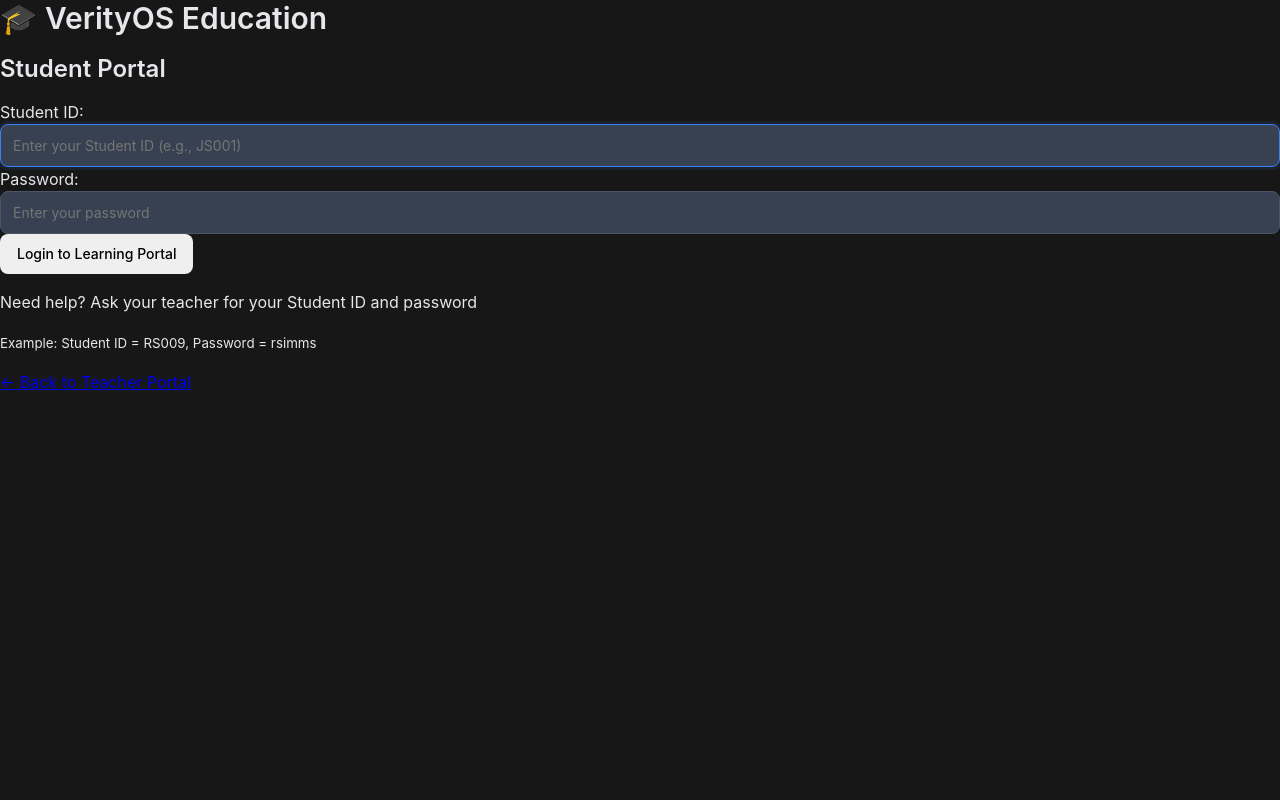
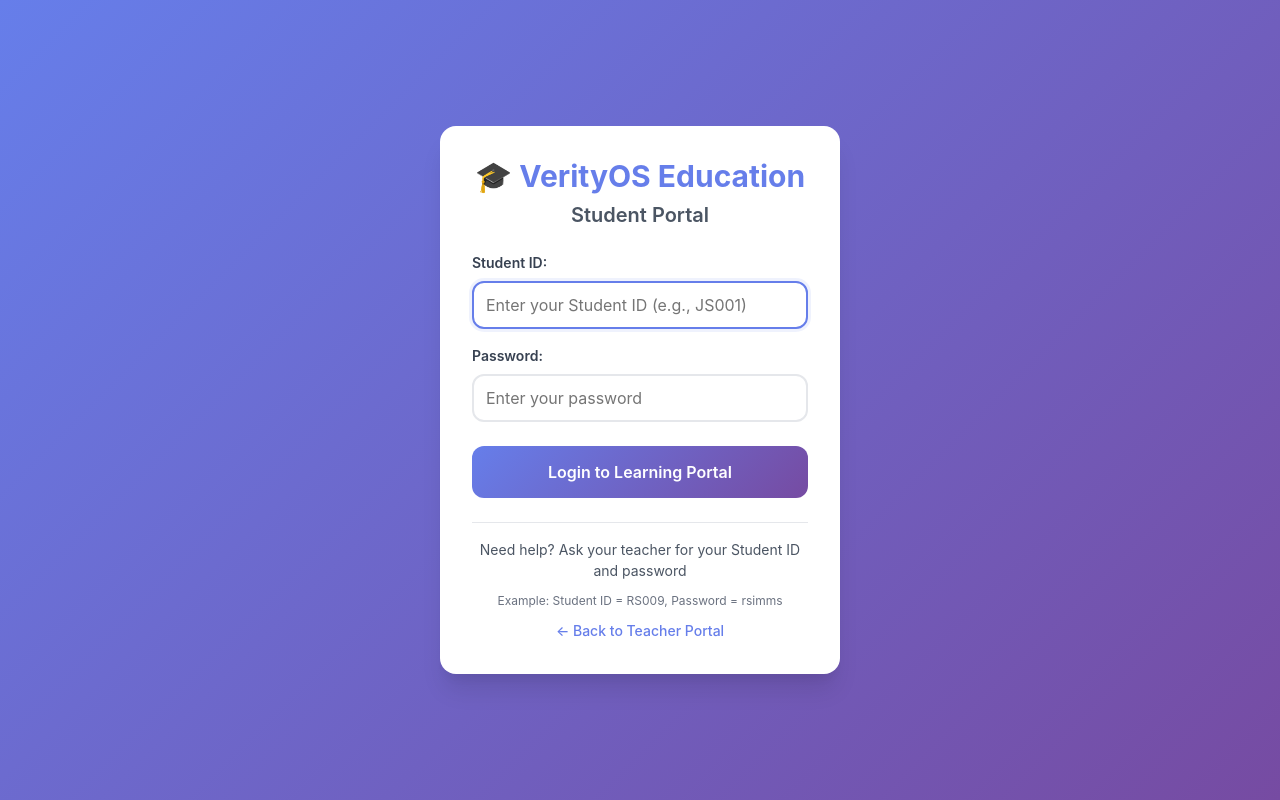
Before and after one commit to salutethegenius/verityos-education-agents, a Flask app: page /student-login in a window 1280 px wide. Run offline with Flask 3, Linux system fonts and the light colour scheme.

Commit message:
Assistant checkpoint: Added beautiful student login page styling
Assistant generated file changes:
- web/static/css/style.css: Add dedicated student login page styling with nice theme

---

User prompt:

what happened to the nice theme the student-login page had?

Replit-Commit-Author: Assistant
Replit-Commit-Session-Id: 9587ad58-3e98-4cf0-b8d3-62befb0e3892

```diff
--- a/web/static/css/style.css
+++ b/web/static/css/style.css
@@ -906,6 +906,162 @@ input[type="range"]::-moz-range-thumb {
   }
 }
 
+/* Student Login Page Styling */
+.login-container {
+  min-height: 100vh;
+  background: linear-gradient(135deg, #667eea 0%, #764ba2 100%);
+  display: flex;
+  align-items: center;
+  justify-content: center;
+  padding: var(--space-4);
+  font-family: var(--font-family);
+}
+
+.login-card {
+  background: white;
+  border-radius: 16px;
+  box-shadow: 0 20px 25px -5px rgba(0, 0, 0, 0.1), 0 10px 10px -5px rgba(0, 0, 0, 0.04);
+  padding: var(--space-8);
+  width: 100%;
+  max-width: 400px;
+  text-align: center;
+}
+
+.login-card h1 {
+  color: #667eea;
+  font-size: var(--font-size-3xl);
+  font-weight: 700;
+  margin: 0 0 var(--space-2) 0;
+}
+
+.login-card h2 {
+  color: var(--gray-600);
+  font-size: var(--font-size-xl);
+  font-weight: 600;
+  margin: 0 0 var(--space-6) 0;
+}
+
+.form-group {
+  margin-bottom: var(--space-4);
+  text-align: left;
+}
+
+.form-group label {
+  display: block;
+  font-weight: 600;
+  color: var(--gray-700);
+  margin-bottom: var(--space-2);
+  font-size: var(--font-size-sm);
+}
+
+.form-group input {
+  width: 100%;
+  padding: var(--space-3);
+  border: 2px solid var(--gray-200);
+  border-radius: var(--radius-lg);
+  font-size: var(--font-size-base);
+  background: white;
+  color: var(--gray-900);
+  transition: all 150ms ease;
+}
+
+.form-group input:focus {
+  outline: none;
+  border-color: #667eea;
+  box-shadow: 0 0 0 3px rgba(102, 126, 234, 0.1);
+}
+
+.login-btn {
+  width: 100%;
+  background: linear-gradient(135deg, #667eea, #764ba2);
+  color: white;
+  border: none;
+  border-radius: var(--radius-lg);
+  padding: var(--space-4);
+  font-size: var(--font-size-base);
+  font-weight: 600;
+  cursor: pointer;
+  transition: all 150ms ease;
+  margin-top: var(--space-2);
+}
+
+.login-btn:hover:not(:disabled) {
+  transform: translateY(-2px);
+  box-shadow: 0 10px 15px -3px rgba(102, 126, 234, 0.3);
+}
+
+.login-btn:disabled {
+  opacity: 0.6;
+  cursor: not-allowed;
+  transform: none;
+}
+
+.login-footer {
+  margin-top: var(--space-6);
+  padding-top: var(--space-4);
+  border-top: 1px solid var(--gray-200);
+}
+
+.login-footer p {
+  color: var(--gray-600);
+  font-size: var(--font-size-sm);
+  margin: 0 0 var(--space-2) 0;
+}
+
+.login-footer small {
+  color: var(--gray-500);
+  font-size: var(--font-size-xs);
+}
+
+.login-footer a {
+  color: #667eea;
+  text-decoration: none;
+  font-weight: 500;
+  font-size: var(--font-size-sm);
+  transition: color 150ms ease;
+}
+
+.login-footer a:hover {
+  color: #764ba2;
+}
+
+.error-message {
+  background: #fef2f2;
+  border: 1px solid #fca5a5;
+  color: #dc2626;
+  padding: var(--space-3);
+  border-radius: var(--radius-md);
+  margin-top: var(--space-3);
+  font-size: var(--font-size-sm);
+  text-align: center;
+}
+
+.success-message {
+  background: #f0fdf4;
+  border: 1px solid #86efac;
+  color: #16a34a;
+  padding: var(--space-3);
+  border-radius: var(--radius-md);
+  margin-top: var(--space-3);
+  font-size: var(--font-size-sm);
+  text-align: center;
+}
+
+/* Responsive design for login page */
+@media (max-width: 480px) {
+  .login-container {
+    padding: var(--space-2);
+  }
+
+  .login-card {
+    padding: var(--space-6);
+  }
+
+  .login-card h1 {
+    font-size: var(--font-size-2xl);
+  }
+}
+
 /* Utility classes */
 .text-center { text-align: center; }
 .text-left { text-align: left; }
```
